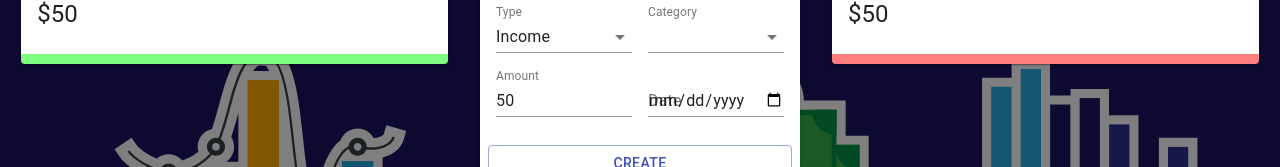
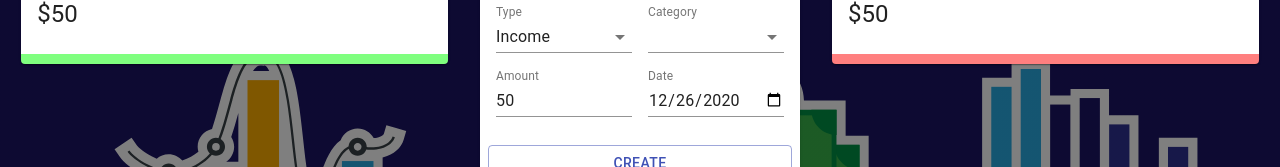
Before and after one commit to eteka03/Expense-Tracker, a React (Create React App) app: page / in a window 1280 px wide. Shown: the part 409-576 px from the top of the page. Built offline with nearby package versions, Linux system fonts and the light colour scheme.

Commit message:
ajout de la fonction pour formatter la date

```diff
--- a/src/components/Main/Form/Form.jsx
+++ b/src/components/Main/Form/Form.jsx
@@ -4,10 +4,11 @@ import { ExpenseContext } from '../../../context/context'
 import {v4 as uuidv4} from 'uuid'
 import useStyles from './Form.styles'
 import { expenseCategories, incomeCategories } from '../../../constants/categorie'
+import formatDate from '../../../utils/formatDate'
 
 const Form = () => {
     const classes = useStyles()
-    const initialState = {type:"Income" , category:"business" , amount:50 , date: new Date()}
+    const initialState = {type:"Income" , category:"business" , amount:50 , date: formatDate(new Date())}
     const {addTransaction} = useContext(ExpenseContext)
 
     const [formData, setFormData] = useState(initialState)
@@ -16,9 +17,11 @@ const Form = () => {
     const handleChange = e => {
         const {value , name} = e.target
 
-        setFormData({...formData , [name]: value})
+        name === "date" ? setFormData({...formData , [name]: formatDate(value)}) : setFormData({...formData , [name]: value})
 
-        console.log("formData",formData)
+
+
+
     }
 
     const createTransaction =  () => {
--- /dev/null
+++ b/src/utils/formatDate.js
@@ -0,0 +1,17 @@
+const formatDate = (date) => {
+  const theD = new Date(date);
+  let month = `${theD.getMonth() + 1}`;
+  let day = `${theD.getDate()}`;
+  const year = theD.getFullYear();
+
+  if (month.length < 2) {
+    month = `0${month}`;
+  }
+  if (day.length < 2) {
+    day = `0${day}`;
+  }
+
+  return [year, month, day].join("-");
+};
+
+export default formatDate;
```
Also changed, not shown: 1 other file (tests, documents, lock files or other folders).
